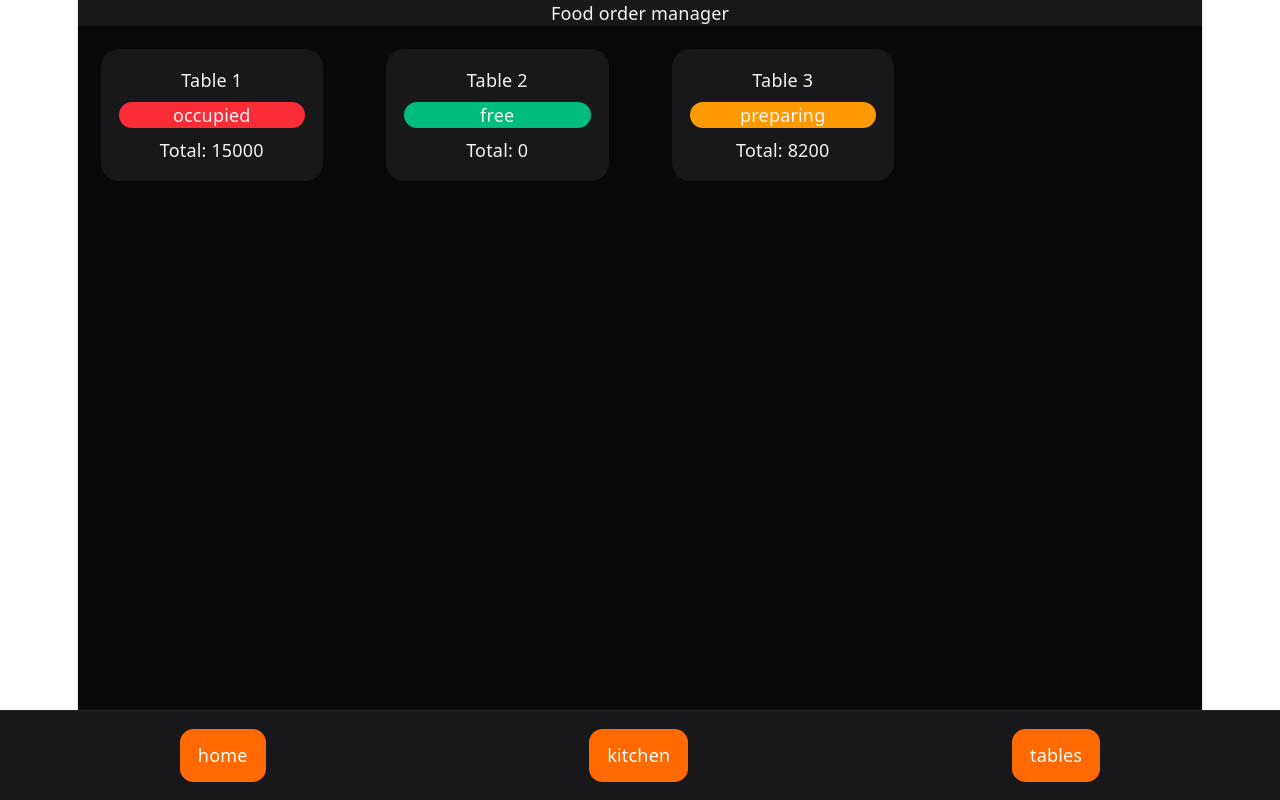
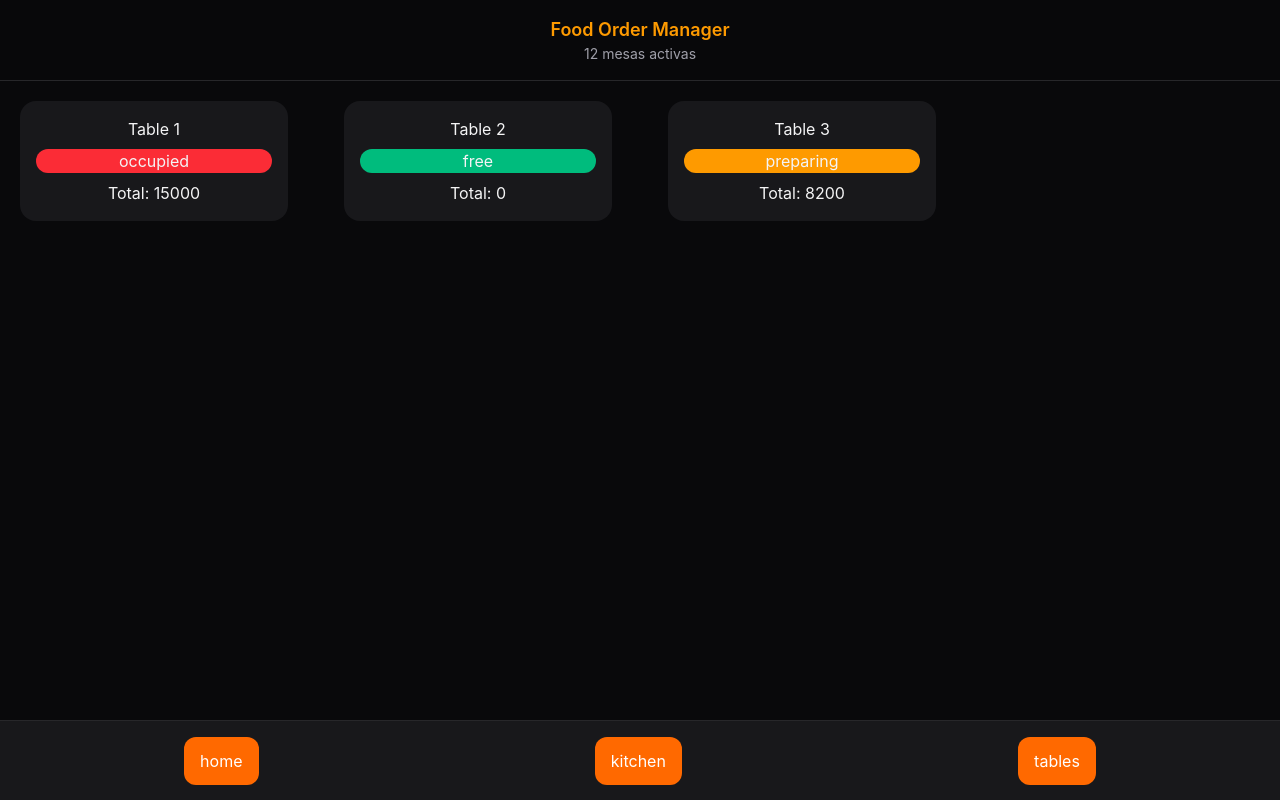
Before and after one commit to JIAraoz/food-order-manager, a React (Vite) app in the folder food-order-manager-client/: page /tables in a window 1280 px wide. Built offline with nearby package versions, Linux system fonts and the light colour scheme.

Commit message:
fix-tableCardStyle

```diff
--- a/food-order-manager-client/src/components/Header.tsx
+++ b/food-order-manager-client/src/components/Header.tsx
@@ -1,8 +1,24 @@
-export default function Header(){
+export default function Header() {
+  return (
+    <header
+      className="
+        sticky
+        top-0
+        z-50
+        bg-zinc-950/95
+        backdrop-blur
+        border-b
+        border-zinc-800
+        p-4
+      "
+    >
+      <h1 className="text-lg font-semibold text-amber-500">
+        Food Order Manager
+      </h1>
 
-    return(
-        <div>
-            <h3 className="bg-zinc-900">Food order manager</h3>
-        </div>
-    )
+      <p className="text-sm text-zinc-400">
+        12 mesas activas
+      </p>
+    </header>
+  )
 }
--- a/food-order-manager-client/src/index.css
+++ b/food-order-manager-client/src/index.css
@@ -1,113 +1,12 @@
 @import "tailwindcss";
 
-:root {
-  --text: #6b6375;
-  --text-h: #08060d;
-  --bg: #fff;
-  --border: #e5e4e7;
-  --code-bg: #f4f3ec;
-  --accent: #aa3bff;
-  --accent-bg: rgba(170, 59, 255, 0.1);
-  --accent-border: rgba(170, 59, 255, 0.5);
-  --social-bg: rgba(244, 243, 236, 0.5);
-  --shadow:
-    rgba(0, 0, 0, 0.1) 0 10px 15px -3px, rgba(0, 0, 0, 0.05) 0 4px 6px -2px;
-
-  --sans: system-ui, 'Segoe UI', Roboto, sans-serif;
-  --heading: system-ui, 'Segoe UI', Roboto, sans-serif;
-  --mono: ui-monospace, Consolas, monospace;
-
-  font: 18px/145% var(--sans);
-  letter-spacing: 0.18px;
-  color-scheme: light dark;
-  color: var(--text);
-  background: var(--bg);
-  font-synthesis: none;
-  text-rendering: optimizeLegibility;
-  -webkit-font-smoothing: antialiased;
-  -moz-osx-font-smoothing: grayscale;
-
-  @media (max-width: 1024px) {
-    font-size: 16px;
-  }
-}
-
-@media (prefers-color-scheme: dark) {
-  :root {
-    --text: #9ca3af;
-    --text-h: #f3f4f6;
-    --bg: #16171d;
-    --border: #2e303a;
-    --code-bg: #1f2028;
-    --accent: #c084fc;
-    --accent-bg: rgba(192, 132, 252, 0.15);
-    --accent-border: rgba(192, 132, 252, 0.5);
-    --social-bg: rgba(47, 48, 58, 0.5);
-    --shadow:
-      rgba(0, 0, 0, 0.4) 0 10px 15px -3px, rgba(0, 0, 0, 0.25) 0 4px 6px -2px;
-  }
-
-  #social .button-icon {
-    filter: invert(1) brightness(2);
-  }
-}
 
 #root {
-  width: 1126px;
-  max-width: 100%;
-  margin: 0 auto;
+
   text-align: center;
-  border-inline: 1px solid var(--border);
-  min-height: 100svh;
+
+
   display: flex;
   flex-direction: column;
   box-sizing: border-box;
 }
-
-body {
-  margin: 0;
-}
-
-h1,
-h2 {
-  font-family: var(--heading);
-  font-weight: 500;
-  color: var(--text-h);
-}
-
-h1 {
-  font-size: 56px;
-  letter-spacing: -1.68px;
-  margin: 32px 0;
-  @media (max-width: 1024px) {
-    font-size: 36px;
-    margin: 20px 0;
-  }
-}
-h2 {
-  font-size: 24px;
-  line-height: 118%;
-  letter-spacing: -0.24px;
-  margin: 0 0 8px;
-  @media (max-width: 1024px) {
-    font-size: 20px;
-  }
-}
-p {
-  margin: 0;
-}
-
-code,
-.counter {
-  font-family: var(--mono);
-  display: inline-flex;
-  border-radius: 4px;
-  color: var(--text-h);
-}
-
-code {
-  font-size: 15px;
-  line-height: 135%;
-  padding: 4px 8px;
-  background: var(--code-bg);
-}
```
